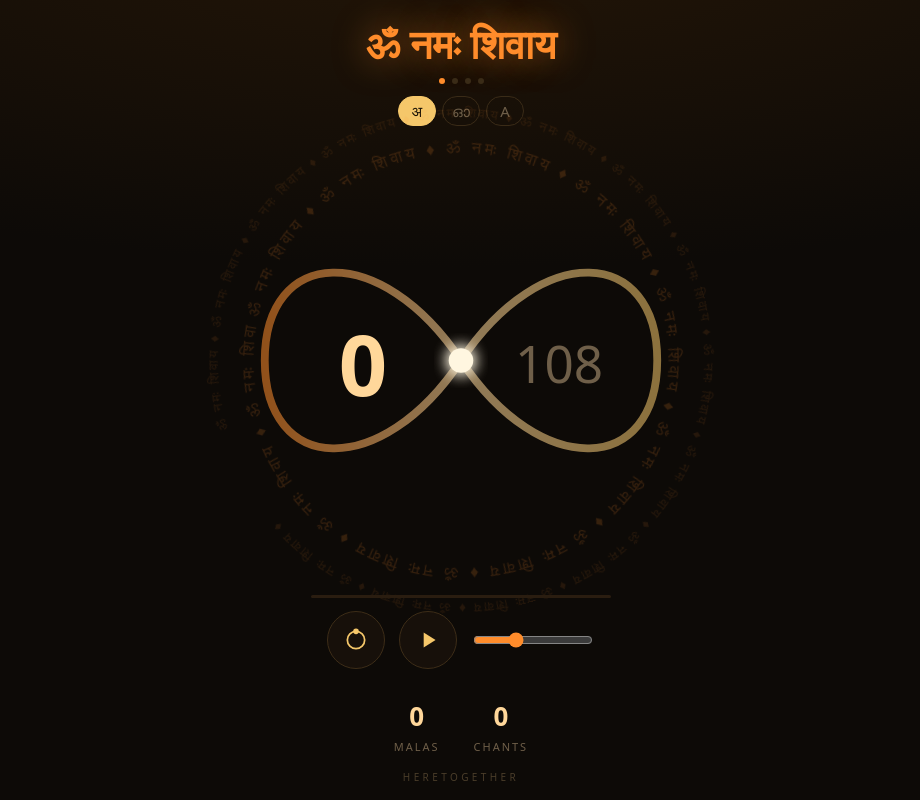
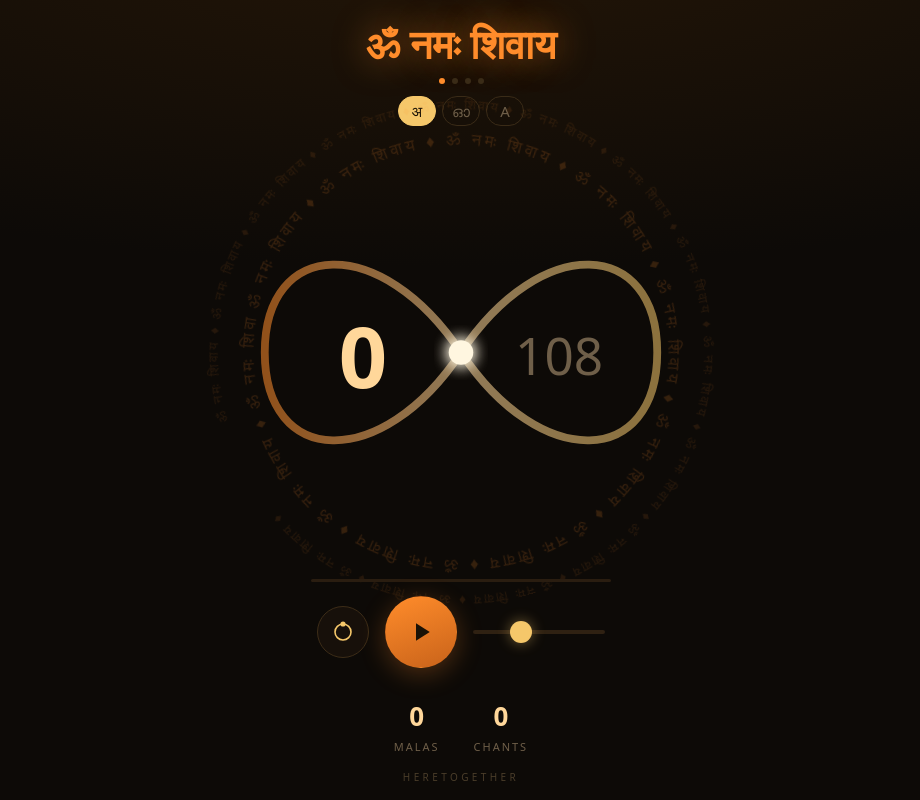
Before and after one commit to rshelar5/mala-demo, a plain HTML site: page index.html in a window 1280 px wide. Shown: the whole page, without its empty margins (179-1099 px from the left). Drawn offline with Linux system fonts and the light colour scheme.

Commit message:
Controls: clear primary, bigger slider, no dead states
- Play becomes the primary action: 72px, filled saffron; mode and mute step
  back to 52px outlines
- Speed slider restyled with a 22px thumb and visible track
- Hide the slider when a clip sets the pace instead of greying it out;
  a disabled control reads as broken
- Press feedback on the icon buttons

Co-Authored-By: Claude Opus 5 <noreply@anthropic.com>
Claude-Session: https://claude.ai/code/session_01FoHaZsUh1fjoU69QBooAq1

```diff
--- a/app.js
+++ b/app.js
@@ -106,13 +106,12 @@ function render(){
   $('sChants').textContent = st.chants;
   $('mode').classList.toggle('on', beads);
   $('play').hidden = beads;
-  $('speed').hidden = beads;
+  $('speed').hidden = beads || audioOn();
   $('bead').hidden = !beads;
   $('play').classList.toggle('on', playing);
   $('mute').hidden = sndLen <= 1;
   $('mute').classList.toggle('on', st.muted);
   $('speed').value = st.speed;
-  $('speed').disabled = audioOn();
   $('mantra').onclick = () => {
   st.mantra = (st.mantra + 1) % MANTRAS.length;
   playing = false; wake(false); save(); loadAudio(); render();
--- a/style.css
+++ b/style.css
@@ -35,15 +35,24 @@ main{width:100%;max-width:470px;min-height:100svh;display:flex;flex-direction:co
 #bar{width:68%;max-width:300px;height:3px;border-radius:999px;background:#2a1d10;overflow:hidden}
 #bar i{display:block;height:100%;width:0;border-radius:999px;background:linear-gradient(90deg,#c9631a,#ff8c2b,#f5c76a);
   transition:width .45s cubic-bezier(.4,0,.2,1)}
-#controls{display:flex;align-items:center;gap:14px;min-height:60px}
-.icon{width:58px;height:58px;border-radius:999px;border:1px solid #3d2d18;
-  background:#17100a;color:var(--gold);display:grid;place-items:center;padding:0}
-.icon:active{background:#241807}
-.icon svg{width:26px;height:26px}
+#controls{display:flex;align-items:center;gap:16px;min-height:76px}
+.icon{width:52px;height:52px;border-radius:999px;border:1px solid #3d2d18;
+  background:#17100a;color:var(--gold);display:grid;place-items:center;padding:0;
+  transition:transform .12s, background .12s}
+.icon:active{background:#241807;transform:scale(.92)}
+.icon svg{width:24px;height:24px}
+#play{width:72px;height:72px;border-color:transparent;color:#1a1206;
+  background:linear-gradient(160deg,#ff8c2b,#c9631a);box-shadow:0 6px 26px rgba(255,140,43,.28)}
+#play svg{width:30px;height:30px}
+#play:active{background:linear-gradient(160deg,#ff8c2b,#c9631a)}
 .icon .b,.icon.on .a{display:none}
 .icon.on .b{display:block}
-#speed{width:120px;accent-color:var(--saffron);background:none}
-#speed:disabled{opacity:.3}
+#speed{-webkit-appearance:none;appearance:none;width:132px;height:26px;background:none;margin:0}
+#speed::-webkit-slider-runnable-track{height:4px;border-radius:999px;background:#2f2112}
+#speed::-webkit-slider-thumb{-webkit-appearance:none;width:22px;height:22px;margin-top:-9px;
+  border-radius:999px;background:var(--gold);box-shadow:0 0 14px rgba(245,199,106,.45)}
+#speed::-moz-range-track{height:4px;border-radius:999px;background:#2f2112}
+#speed::-moz-range-thumb{width:22px;height:22px;border:none;border-radius:999px;background:var(--gold)}
 #bead{width:60%;max-width:240px;aspect-ratio:1.9;border-radius:28px;border:none;
   background:linear-gradient(160deg,#ff8c2b,#c9631a);color:#1a1206;display:grid;place-items:center;
   box-shadow:0 10px 40px rgba(255,140,43,.3)}
```
